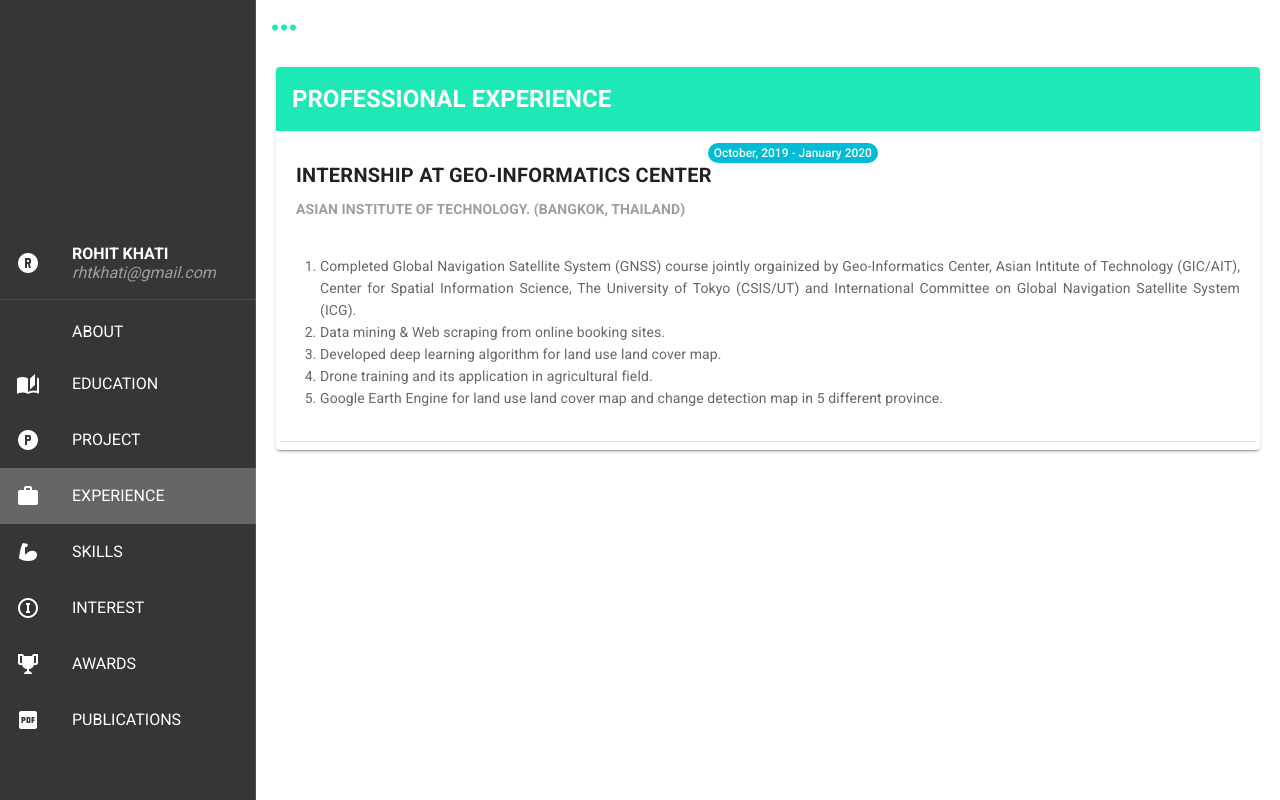
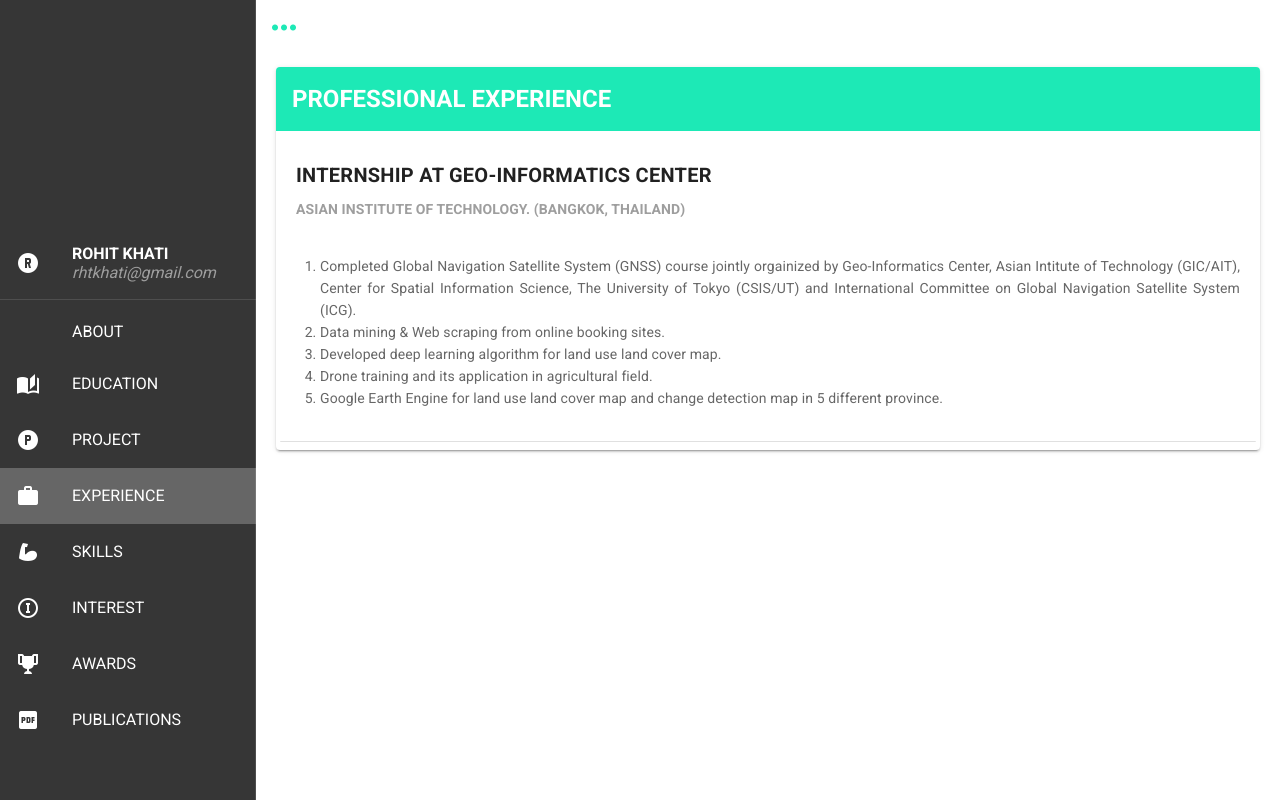
Before and after one commit to ro-hit81/my_portfolio, a Vue app: page /experience in a window 1280 px wide. Built offline with nearby package versions, Linux system fonts and the light colour scheme.

Commit message:
Initialized all the remaining components.

```diff
--- a/src/components/Awards.vue
+++ b/src/components/Awards.vue
@@ -0,0 +1,14 @@
+<template>
+    <panel title="AWARDS">
+    </panel>
+</template>
+
+<script>
+import Panel from '@/components/Panel'
+
+export default {
+    components: {
+        Panel
+    }
+}
+</script>
--- a/src/components/Experience.vue
+++ b/src/components/Experience.vue
@@ -1,10 +1,12 @@
 <template>
     <panel title="PROFESSIONAL EXPERIENCE">
-        <v-card flat v-for="Experience in Experiences" :key="Experience.id">
+            <v-card flat v-for="Experience in Experiences" :key="Experience.id" class="mx-auto">
                 <v-card-title>
                     <p>
-                    <v-badge color="cyan" :content="`${Experience.from} - ${Experience.to}`">
+                        <v-badge :value="hover" transition="slide-x-transition" color="cyan" :content="`${Experience.from} - ${Experience.to}`">
+                            <v-hover v-model="hover">
                                 <span class="text-h6 font-weight-bold">{{Experience.title}}</span>
+                            </v-hover>
                         </v-badge>
                         <br>
                         <span class="text-subtitle-2 font-weight-bold grey--text">{{Experience.organization}}</span>
@@ -27,6 +29,7 @@ export default {
     },
     data() {
         return {
+            hover: false,
             Experiences: [
                 {id: 1, title: 'INTERNSHIP AT GEO-INFORMATICS CENTER', from: 'October, 2019', to: 'January 2020', organization: 'ASIAN INSTITUTE OF TECHNOLOGY. (BANGKOK, THAILAND)', activities: '<ol><li>Completed Global Navigation Satellite System (GNSS) course jointly orgainized by Geo-Informatics Center, Asian Intitute of Technology (GIC/AIT), Center for Spatial Information Science, The University of Tokyo (CSIS/UT) and International Committee on Global Navigation Satellite System (ICG).</li><li> Data mining & Web scraping from online booking sites.</li><li> Developed deep learning algorithm for land use land cover map.</li><li>Drone training and its application in agricultural field.</li><li> Google Earth Engine for land use land cover map and change detection map in 5 different province.</li></ol>'}
             ]
--- a/src/components/Interest.vue
+++ b/src/components/Interest.vue
@@ -0,0 +1,14 @@
+<template>
+    <panel title="INTERESTS">
+    </panel>
+</template>
+
+<script>
+import Panel from '@/components/Panel'
+
+export default {
+    components: {
+        Panel
+    }
+}
+</script>
--- a/src/components/Publications.vue
+++ b/src/components/Publications.vue
@@ -0,0 +1,13 @@
+<template>
+    <panel title="PUBLICATIONS">
+    </panel>
+</template>
+
+<script>
+import Panel from '@/components/Panel'
+export default {
+    components: {
+        Panel
+    }
+}
+</script>
--- a/src/components/Skills.vue
+++ b/src/components/Skills.vue
@@ -0,0 +1,14 @@
+<template>
+    <panel title="SKILLS">
+    </panel>
+</template>
+
+<script>
+import Panel from '@/components/Panel'
+
+export default {
+    components: {
+        Panel
+    }
+}
+</script>
```
Lines whose indentation alone changed are shown as unchanged.
